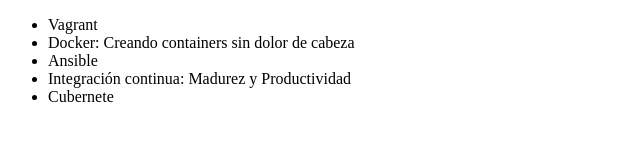
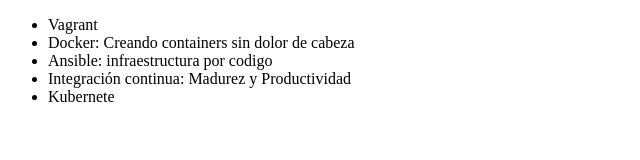
Before and after one commit to EnriqueValverd/Alura-git, a plain HTML site: page index.html in a window 1280 px wide. Shown: the whole page, without its empty margins (0-640 px from the left). Drawn offline with Linux system fonts and the light colour scheme.

Commit message:
cambiando nombre de ansible

```diff
--- a/index.html
+++ b/index.html
@@ -8,9 +8,9 @@
      <ul>
          <li> Vagrant </li>
          <li> Docker: Creando containers sin dolor de cabeza </li>
-         <li> Ansible </li>
+         <li> Ansible: infraestructura por codigo </li>
          <li> Integración continua: Madurez y Productividad </li>
-         <li> Cubernete</li>
+         <li> Kubernete</li>
      </ul>
 </body>
 </html>
```
